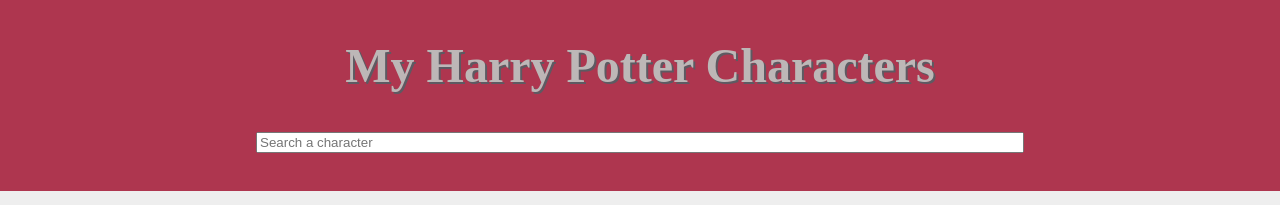
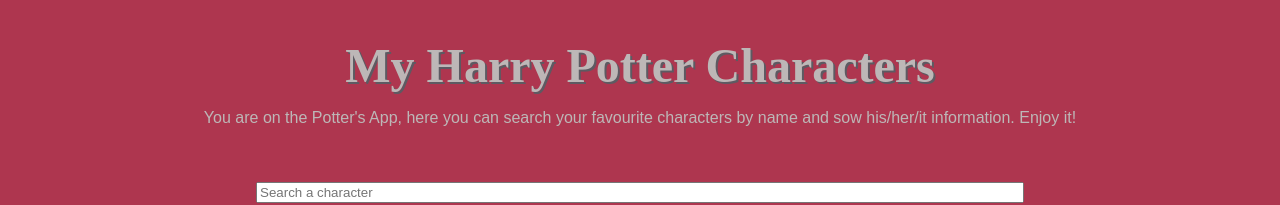
Before and after one commit to gala1234/clarke-s4-eval-mnn-gala1234, a React (Create React App) app: page / in a window 1280 px wide. Shown: the top 205 px of the page. Built offline with nearby package versions, Linux system fonts and the light colour scheme; no server answers.

Commit message:
add header paragraph

```diff
--- a/src/Components/App.css
+++ b/src/Components/App.css
@@ -23,6 +23,7 @@
 	margin: 0;
 	text-shadow: 2px 2px #5D5A62;
 }
+
 
 .Header__search {
 	margin-top: 3%;
--- a/src/Components/App.js
+++ b/src/Components/App.js
@@ -56,6 +56,7 @@
       <div className="App">
 			<header className="Header">
 			<h1 className="Header__title">My Harry Potter Characters</h1>
+			<p className="Header__paragraph">You are on the Potter's App, here you can search your favourite characters by name and sow his/her/it information. Enjoy it!</p>
 			<input className="Header__search" type="text" placeholder="Search a character" onChange={ this.handleSearch } />
 			</header>
 			<main className="Main">
```
